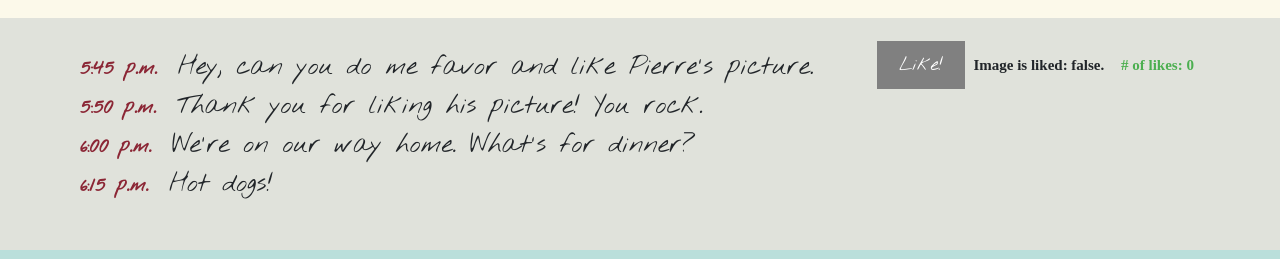
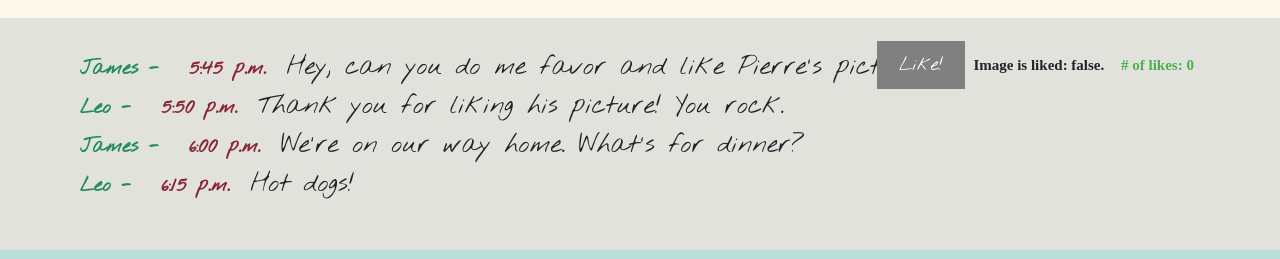
Before and after one commit to jamesvalles/mydist, an Angular app: page / in a window 1280 px wide. Shown: the part 334-593 px from the top of the page. Built offline with nearby package versions, Linux system fonts and the light colour scheme; a web font is replaced by a local one.

Commit message:
Added user name to messages and stylized

```diff
--- a/src/app/app.component.css
+++ b/src/app/app.component.css
@@ -28,6 +28,13 @@
     font-size: 20px;
 }
 
+.user{
+    color: rgb(38, 139, 92);
+    padding: 10px;
+    font-family:  'Nothing You Could Do', cursive;
+    font-size: 20px;
+}
+
 .actualmessage{
     font-family:  'Nothing You Could Do', cursive;
     font-size:  26px;
--- a/src/app/app.component.html
+++ b/src/app/app.component.html
@@ -7,8 +7,8 @@
 
 <div class= "message-container">
         <ul>
-                <li class="bullet" *ngFor="let hero of messageArray">
-                    <span class= "timestamp"> <b>{{ hero.timeStamp }} </b></span> <span class="actualmessage">  {{ hero.messageText }}</span>
+                <li class="bullet" *ngFor="let m of messageArray">
+                <span class = user><b>{{m.user}} - </b></span>  <span class= "timestamp"> <b>{{ m.timeStamp }} </b></span> <span class="actualmessage">  {{ m.messageText }}</span>
                 </li>
               </ul>
 </div>
--- a/src/app/messages.service.ts
+++ b/src/app/messages.service.ts
@@ -12,10 +12,10 @@ export class MessagesService {
   constructor() { }
 
   createMessages(){
-    var message1 = new Message("5:45 p.m.", "Hey, can you do me favor and like Pierre's picture.");
-    var message2 = new Message("5:50 p.m.", "Thank you for liking his picture! You rock.");
-    var message3 = new Message("6:00 p.m.", "We're on our way home. What's for dinner?");
-    var message4 = new Message("6:15 p.m.", "Hot dogs!");
+    var message1 = new Message("5:45 p.m.", "Hey, can you do me favor and like Pierre's picture.", "James");
+    var message2 = new Message("5:50 p.m.", "Thank you for liking his picture! You rock.", "Leo");
+    var message3 = new Message("6:00 p.m.", "We're on our way home. What's for dinner?", "James");
+    var message4 = new Message("6:15 p.m.", "Hot dogs!", "Leo");
 
     this.messageArray.addMessage(message1);
     this.messageArray.addMessage(message2);
--- a/src/app/models/message.ts
+++ b/src/app/models/message.ts
@@ -1,9 +1,13 @@
+import {User} from '../models/user'
+
 export class Message {
     timeStamp : string;
     messageText: string;
+    user : string;
 
-    constructor(timeStamp : string, messageText: string){
+    constructor(timeStamp : string, messageText: string, user: string){
         this.timeStamp = timeStamp;
         this.messageText = messageText;
+        this.user = user;
     }
 }
```
